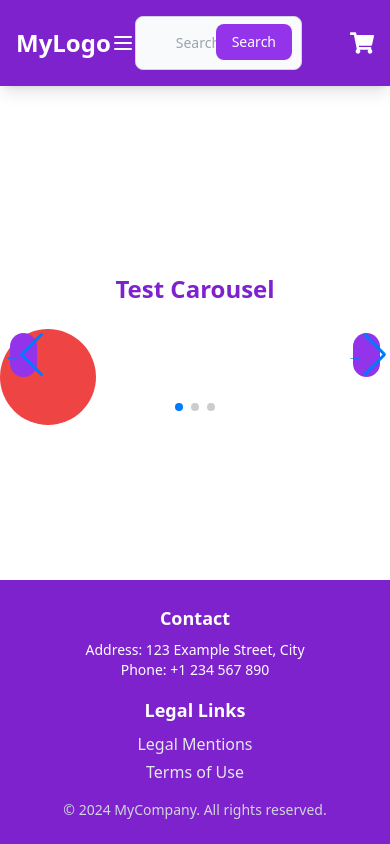
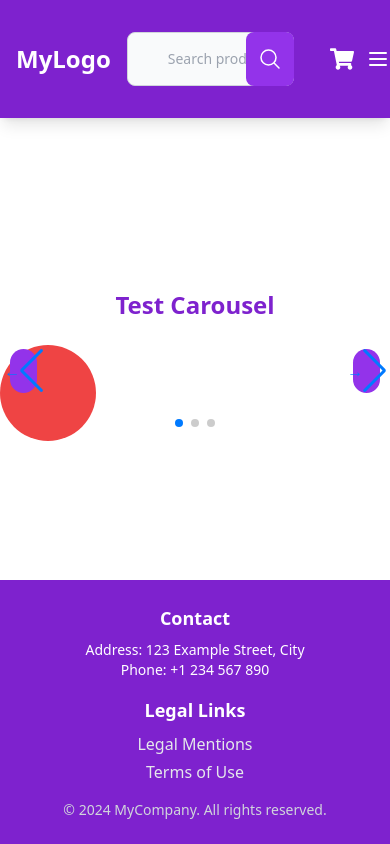
Before and after one commit to Oc3an-Spag3tti/404notFound, a Next.js app in the folder cyna-web-front/: page / in a window 390 px wide. Built offline with nearby package versions, Linux system fonts and the light colour scheme.

Commit message:
Update style Header section Desktop-Mobile

```diff
--- a/cyna-web-front/src/components/Header.tsx
+++ b/cyna-web-front/src/components/Header.tsx
@@ -54,7 +54,7 @@ const Header: React.FC = () => {
         {/* Mobile Menu Button */}
         <button
           onClick={() => setIsOpen(!isOpen)}
-          className="md:hidden focus:outline-none text-white"
+          className="md:hidden focus:outline-none text-white absolute right-0"
         >
           <svg
             className="w-6 h-6"
@@ -73,7 +73,7 @@ const Header: React.FC = () => {
         </button>
 
         {/* Search Bar */}
-        <form className="max-w-lg mx-auto flex-grow" onSubmit={onSubmitSearch}>
+        <form className="max-w-lg mx-auto flex-grow p-4" onSubmit={onSubmitSearch}>
           <div className="relative">
             <input
               type="search"
@@ -98,15 +98,18 @@ const Header: React.FC = () => {
             </ul>
             <button
               type="submit"
-              className="text-white absolute end-2.5 bottom-2.5 bg-purple-600 hover:bg-purple-800 focus:ring-4 focus:outline-none focus:ring-purple-300 font-medium rounded-lg text-sm px-4 py-2"
+              className="text-white absolute right-0 bottom-0 h-full end-2.5 bg-purple-600 hover:bg-purple-800 focus:ring-4 focus:outline-none focus:ring-purple-300 font-medium rounded-lg text-sm px-3 py-2"
             >
-              Search
+              <svg xmlns="http://www.w3.org/2000/svg" fill="none" viewBox="0 0 24 24" stroke-width="1.5" stroke="currentColor" className="size-6">
+                <path stroke-linecap="round" stroke-linejoin="round" d="m21 21-5.197-5.197m0 0A7.5 7.5 0 1 0 5.196 5.196a7.5 7.5 0 0 0 10.607 10.607Z" />
+              </svg>
+
             </button>
           </div>
         </form>
 
         {/* Cart Icon */}
-        <div className="text-white ml-12">
+        <div className="text-white m-5">
           <Link href="/cart">
             <FaShoppingCart className="w-6 h-6 hover:text-gray-300" />
           </Link>
```
